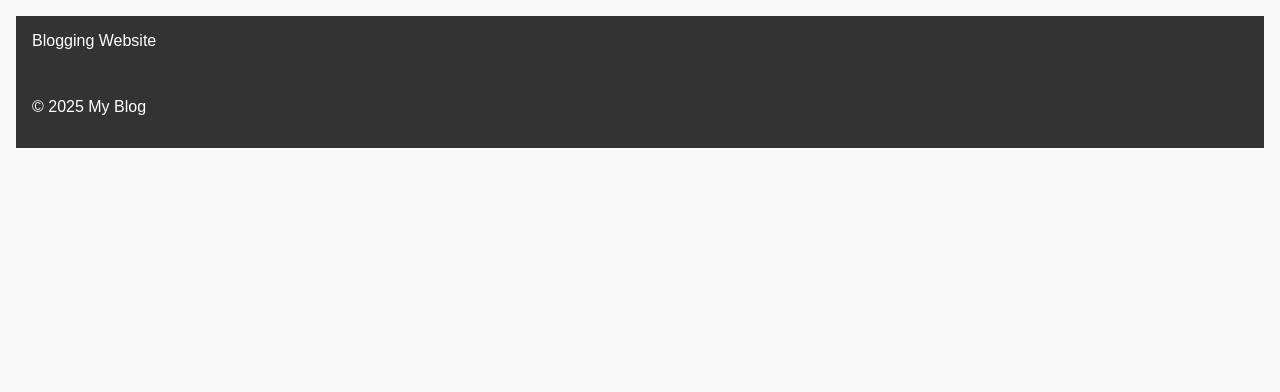
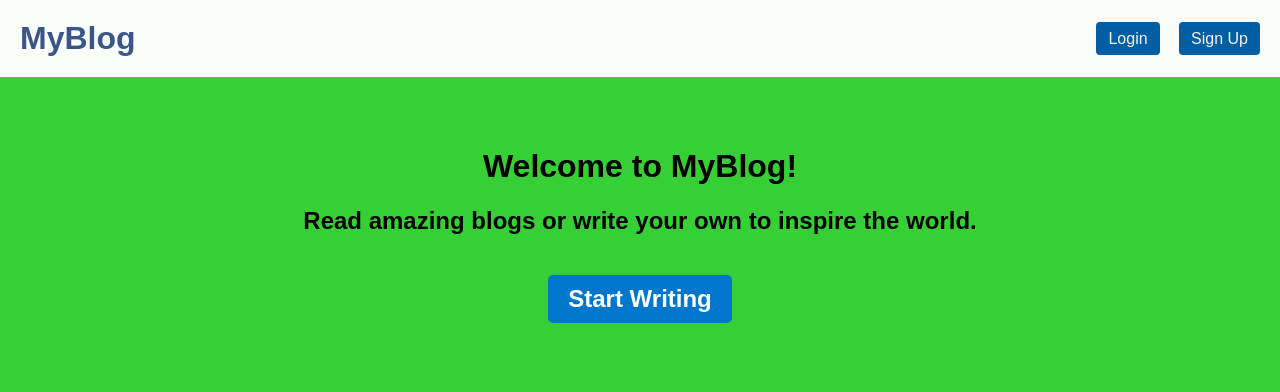
Before and after one commit to JaideepYadav/BloggingWebsite, a Flask app: page / in a window 1280 px wide. Shown: the top 392 px of the page. Run offline with Flask 3, Linux system fonts and the light colour scheme.

Commit message:
Updated the UI part

```diff
--- a/static/css/style.css
+++ b/static/css/style.css
@@ -1,32 +1,77 @@
 body {
-    font-family: Arial, sans-serif;
-    margin: 0;
-    padding: 1em;
-    background-color: #f9f9f9;
+  font-family: Arial, sans-serif;
+  margin: 0;
+  background-color: #36cf36;
+
 }
 
-header, footer {
-    background-color: #333;
-    color: white;
-    padding: 1em;
+header {
+  background-color: #fafefb;
+  padding: 20px;
+  color: rgb(60, 86, 135);
+  display: flex;
+  justify-content: space-between;
+  align-items: center;
 }
 
-a {
-    color: #3498db;
-    text-decoration: none;
+header h1 {
+  margin: 0;
 }
 
-form label {
-    display: block;
-    margin-top: 1em;
+nav a {
+  margin-left: 15px;
+  text-decoration: none;
+  color: rgb(247, 243, 243);
+  background: #005fa3;
+  padding: 8px 12px;
+  border-radius: 4px;
 }
 
-form input, form textarea {
-    width: 100%;
-    padding: 0.5em;
+nav a:hover {
+  background: #004f8b;
 }
 
-.char-count {
-    font-size: 0.9em;
-    color: #555;
+.centered {
+  text-align: center;
+  padding: 50px;
 }
+
+.btn {
+  background-color: #0077cc;
+  color: white;
+  padding: 10px 20px;
+  text-decoration: none;
+  display: inline-block;
+  margin-top: 20px;
+  border-radius: 5px;
+}
+
+.form-container {
+  max-width: 400px;
+  margin: 50px auto;
+  padding: 30px;
+  background-color: white;
+  border-radius: 8px;
+  box-shadow: 0 2px 8px rgba(0,0,0,0.1);
+}
+
+.form-container form {
+  display: flex;
+  flex-direction: column;
+}
+
+input, textarea {
+  padding: 10px;
+  margin-bottom: 15px;
+  border-radius: 4px;
+  border: 1px solid #ccc;
+}
+
+button {
+  padding: 10px;
+  background-color: #0077cc;
+  color: white;
+  border: none;
+  border-radius: 4px;
+  cursor: pointer;
+}
--- a/templates/base.html
+++ b/templates/base.html
@@ -1,26 +1,24 @@
 <!DOCTYPE html>
 <html lang="en">
-
 <head>
-    <meta charset="UTF-8">
-    <title>{% block title %}My Blog{% endblock %}</title>
-    <link rel="stylesheet" href="{{ url_for('static', filename='css/style.css') }}">
+  <meta charset="UTF-8" />
+  <meta name="viewport" content="width=device-width, initial-scale=1.0"/>
+  <title>MyBlog Home</title>
+  <link rel="stylesheet" href="../static/css/style.css"/>
 </head>
-
 <body>
   <header>
-        Blogging  Website
+    <h1>MyBlog</h1>
+    <nav>
+      <a href="login.html">Login</a>
+      <a href="signup.html">Sign Up</a>
+    </nav>
   </header>
 
-    <main>
-        {% block content %}
-        {% endblock %}
+  <main class="centered">
+    <h1>Welcome to MyBlog!</h1>
+    <p><h2>Read amazing blogs or write your own to inspire the world.</h2></p>
+    <h2><a href="login.html" class="btn">Start Writing</a></h2>
   </main>
-
-    <footer>
-        <p>&copy; 2025 My Blog</p>
-    </footer>
-
 </body>
-
 </html>
```
Also changed, not shown: Controllers/post_controllers.py (+2 -8 lines), forms/post_form.py (added, +9 -0 lines), models/post.py (+13 -0 lines), templates/login.html (added, +19 -0 lines), templates/post.html (added, +24 -0 lines), templates/signup.html (added, +20 -0 lines). Lines whose indentation alone changed are shown as unchanged.
